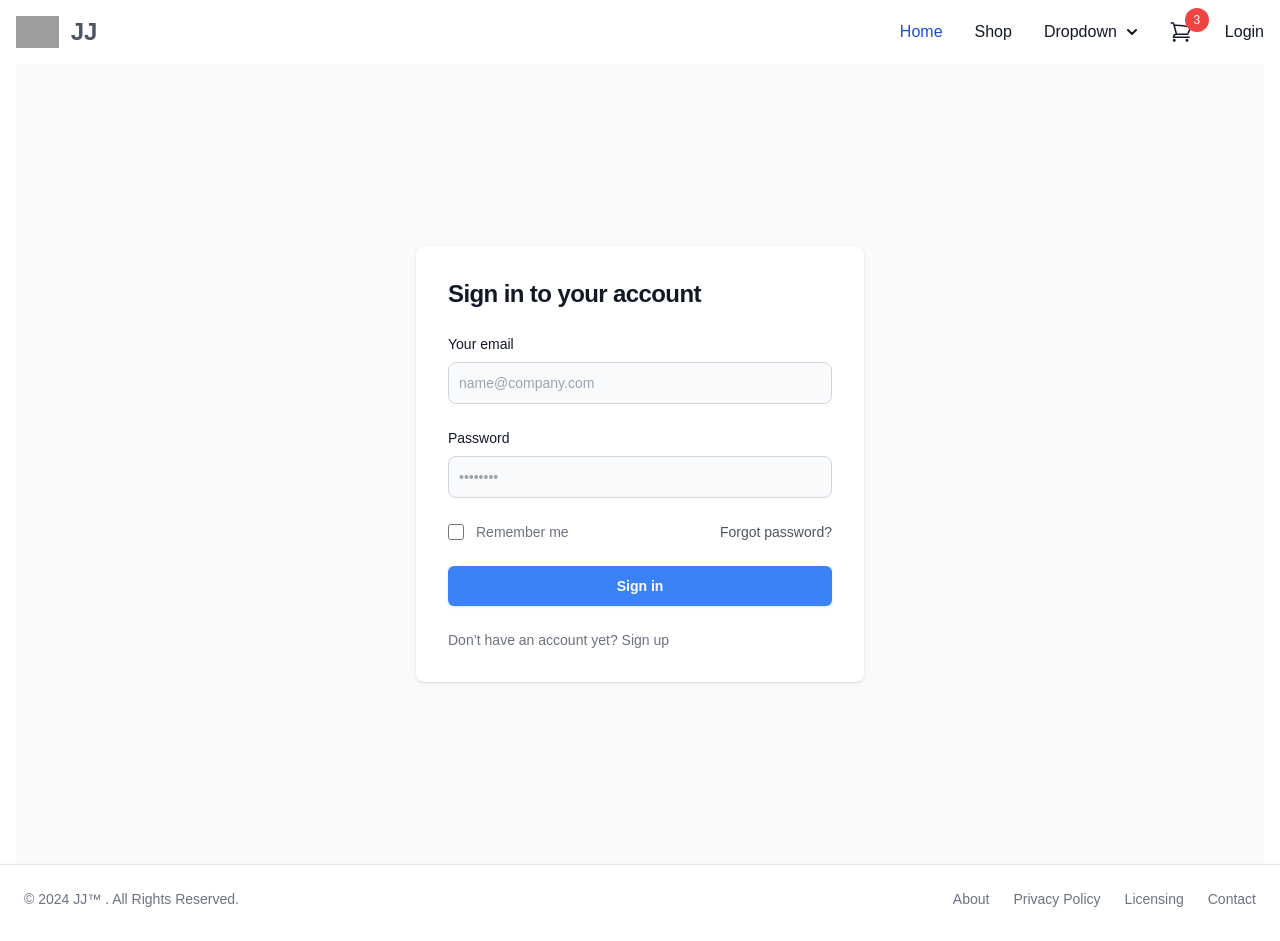
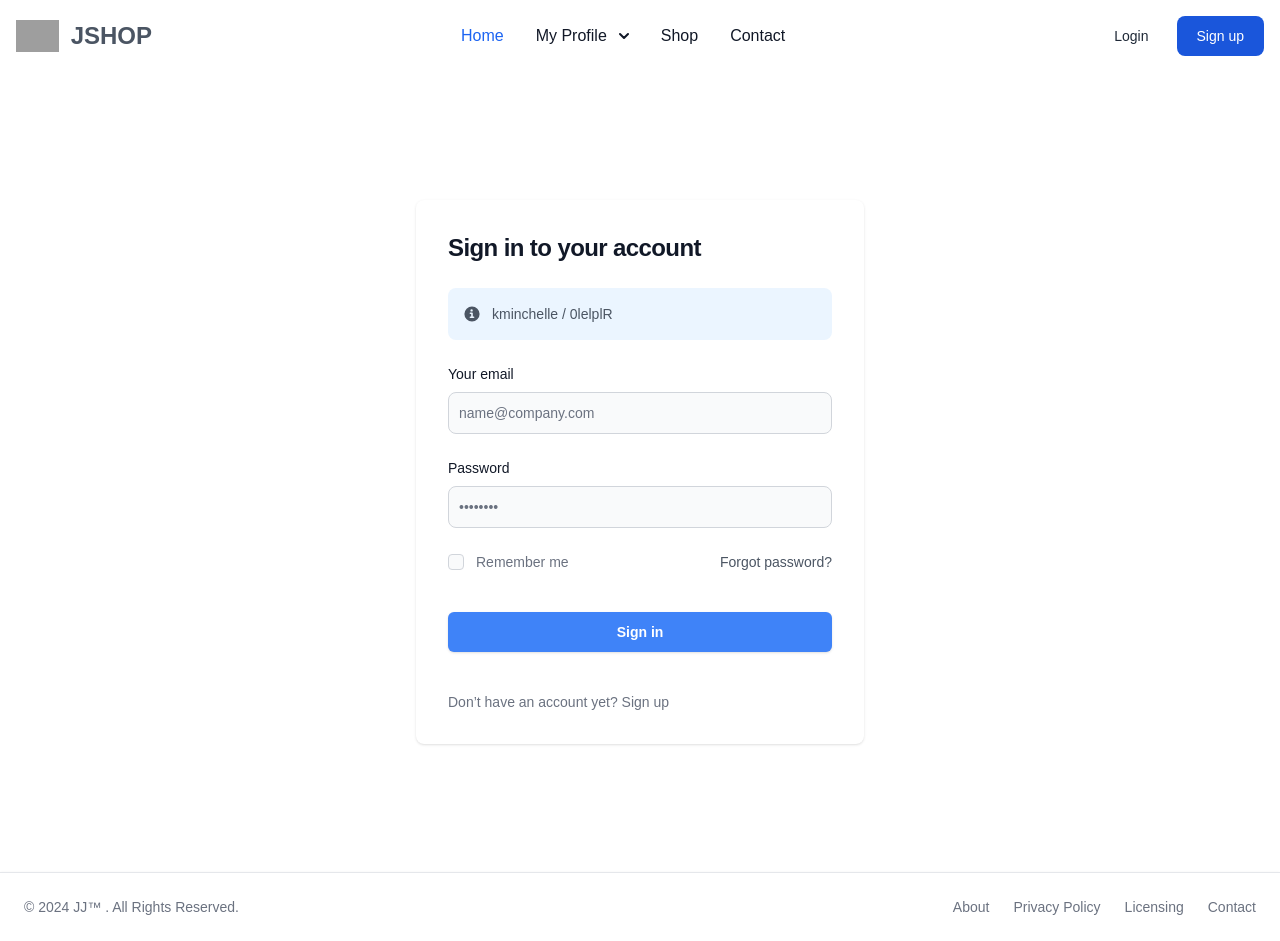
Before and after one commit to jimmymnt/payment-process-gateway-ui, a Next.js app: page /login in a window 1280 px wide. Built offline with nearby package versions, Linux system fonts and the light colour scheme; grey boxes are pictures that could not be loaded.

Commit message:
added product cat and some updated logic

```diff
--- a/package.json
+++ b/package.json
@@ -14,6 +14,8 @@
     "@stripe/react-stripe-js": "^2.4.0",
     "@stripe/stripe-js": "^2.3.0",
     "axios": "^1.6.5",
+    "flowbite": "^2.2.1",
+    "flowbite-react": "^0.7.2",
     "next": "14.1.0",
     "react": "^18",
     "react-dom": "^18",
--- a/src/components/Menu.jsx
+++ b/src/components/Menu.jsx
@@ -1,134 +1,127 @@
-import React from 'react';
+import React, {useState} from 'react';
 import Link from "next/link";
 import {useAuth} from "@/contexts/auth";
 
 const Menu = () => {
   const {isAuthenticated, logout} = useAuth();
+  const [dropdownMenu, setDropdownMenu] = useState(false);
 
   const logoutHandler = (event) => {
     event.preventDefault();
     logout();
   }
 
+  const openDropdownMenu = () => {
+    setDropdownMenu((oldValue) => !oldValue);
+  }
+
   return (
     <nav className="bg-white border-gray-200 dark:bg-gray-900">
-      <div className="max-w-screen-xl flex flex-wrap items-center justify-between mx-auto p-4">
-        <Link href={'/'} className={`flex items-center space-x-3 rtl:space-x-reverse`}>
+      <div className="flex flex-wrap items-center justify-between max-w-screen-xl mx-auto p-4">
+        <Link href="/" className="flex items-center space-x-3 rtl:space-x-reverse">
           <img src="https://flowbite.com/docs/images/logo.svg" className="h-8" alt="Flowbite Logo"/>
-          <span className="self-center text-2xl font-semibold whitespace-nowrap dark:text-white">JJ</span>
+          <span className="self-center text-2xl font-semibold whitespace-nowrap dark:text-white">JSHOP</span>
         </Link>
-        <button data-collapse-toggle="navbar-default" type="button"
-                className="inline-flex items-center p-2 w-10 h-10 justify-center text-sm text-gray-500 rounded-lg md:hidden hover:bg-gray-100 focus:outline-none focus:ring-2 focus:ring-gray-200 dark:text-gray-400 dark:hover:bg-gray-700 dark:focus:ring-gray-600"
-                aria-controls="navbar-default" aria-expanded="false">
-          <span className="sr-only">Open main menu</span>
-          <svg className="w-5 h-5" aria-hidden="true" xmlns="http://www.w3.org/2000/svg" fill="none"
-               viewBox="0 0 17 14">
-            <path stroke="currentColor" strokeLinecap="round" strokeLinejoin="round" strokeWidth="2"
-                  d="M1 1h15M1 7h15M1 13h15"/>
-          </svg>
-        </button>
-        <div className="hidden w-full md:block md:w-auto" id="navbar-default">
-          <ul
-            className="font-medium flex flex-col p-4 md:p-0 mt-4 border border-gray-100 rounded-lg bg-gray-50 md:flex-row md:space-x-8 rtl:space-x-reverse md:mt-0 md:border-0 md:bg-white dark:bg-gray-800 md:dark:bg-gray-900 dark:border-gray-700">
+        <div className="flex items-center md:order-2 space-x-1 md:space-x-2 rtl:space-x-reverse">
+          {
+            isAuthenticated ?
+              <>
+                <Link
+                  href={'#'}
+                  onClick={logoutHandler}
+                  className={`block py-2 px-3 text-gray-900 rounded hover:bg-gray-100 md:hover:bg-transparent md:border-0 md:hover:text-blue-700 md:p-0 dark:text-white md:dark:hover:text-blue-500 dark:hover:bg-gray-700 dark:hover:text-white md:dark:hover:bg-transparent`}
+                >
+                  Logout
+                </Link>
+              </>
+              :
+              <>
+                <Link href="/login"
+                      className="text-gray-800 dark:text-white hover:bg-gray-50 focus:ring-4 focus:ring-gray-300 font-medium rounded-lg text-sm px-4 py-2 md:px-5 md:py-2.5 dark:hover:bg-gray-700 focus:outline-none dark:focus:ring-gray-800">
+                  Login
+                </Link>
+                <Link href="#"
+                      className="text-white bg-blue-700 hover:bg-blue-800 focus:ring-4 focus:ring-blue-300 font-medium rounded-lg text-sm px-4 py-2 md:px-5 md:py-2.5 dark:bg-blue-600 dark:hover:bg-blue-700 focus:outline-none dark:focus:ring-blue-800">
+                  Sign up
+                </Link>
+              </>
+          }
+          <button
+            data-collapse-toggle="mega-menu"
+            type="button"
+            className="inline-flex items-center p-2 w-10 h-10 justify-center text-sm text-gray-500 rounded-lg md:hidden hover:bg-gray-100 focus:outline-none focus:ring-2 focus:ring-gray-200 dark:text-gray-400 dark:hover:bg-gray-700 dark:focus:ring-gray-600"
+            aria-controls="mega-menu" aria-expanded="false">
+            <span className="sr-only">Open main menu</span>
+            <svg
+              className="w-5 h-5"
+              aria-hidden="true"
+              xmlns="http://www.w3.org/2000/svg"
+              fill="none"
+              viewBox="0 0 17 14">
+              <path stroke="currentColor"
+                    strokeLinecap="round"
+                    strokeLinejoin="round"
+                    strokeWidth="2"
+                    d="M1 1h15M1 7h15M1 13h15"/>
+            </svg>
+          </button>
+        </div>
+        <div id="mega-menu" className="items-center justify-between hidden w-full md:flex md:w-auto md:order-1">
+          <ul className="flex flex-col mt-4 font-medium md:flex-row md:mt-0 md:space-x-8 rtl:space-x-reverse">
             <li>
-              <Link
-                href={'/'}
-                className={`block py-2 px-3 text-white bg-blue-700 rounded md:bg-transparent md:text-blue-700 md:p-0 dark:text-white md:dark:text-blue-500`}
-              >
+              <Link href={'/'}
+                    className="block py-2 px-3 text-blue-600 border-b border-gray-100 hover:bg-gray-50 md:hover:bg-transparent md:border-0 md:hover:text-blue-600 md:p-0 dark:text-blue-500 md:dark:hover:text-blue-500 dark:hover:bg-gray-700 dark:hover:text-blue-500 md:dark:hover:bg-transparent dark:border-gray-700"
+                    aria-current="page">
                 Home
               </Link>
             </li>
-
             <li>
-              <Link
-                href={'/products/page/1'}
-                className={`block py-2 px-3 text-gray-900 rounded hover:bg-gray-100 md:hover:bg-transparent md:border-0 md:hover:text-blue-700 md:p-0 dark:text-white md:dark:hover:text-blue-500 dark:hover:bg-gray-700 dark:hover:text-white md:dark:hover:bg-transparent`}
-              >
+              <button id="mega-menu-dropdown-button"
+                      onClick={openDropdownMenu}
+                      data-dropdown-toggle="mega-menu-dropdown"
+                      className="flex items-center justify-between w-full py-2 px-3 font-medium text-gray-900 border-b border-gray-100 md:w-auto hover:bg-gray-50 md:hover:bg-transparent md:border-0 md:hover:text-blue-600 md:p-0 dark:text-white md:dark:hover:text-blue-500 dark:hover:bg-gray-700 dark:hover:text-blue-500 md:dark:hover:bg-transparent dark:border-gray-700">
+                My Profile
+                <svg className="w-2.5 h-2.5 ms-3" aria-hidden="true" xmlns="http://www.w3.org/2000/svg"
+                             fill="none" viewBox="0 0 10 6">
+                <path stroke="currentColor" strokeLinecap="round" strokeLinejoin="round" strokeWidth="2"
+                      d="m1 1 4 4 4-4"/>
+              </svg>
+              </button>
+              <div id="mega-menu-dropdown"
+                   className={`absolute z-10 ${dropdownMenu ? '' : 'hidden'} w-auto grid-cols-2 text-sm bg-white border border-gray-100 rounded-lg shadow-md dark:border-gray-700 md:grid-cols-3 dark:bg-gray-700`}>
+                <div className="p-4">
+                  <ul className="space-y-4">
+                    <li>
+                      <Link href="#"
+                            className="text-gray-500 dark:text-gray-400 hover:text-blue-600 dark:hover:text-blue-500">
+                        My Account
+                      </Link>
+                    </li>
+                    <li>
+                      <Link href="#"
+                            className="text-gray-500 dark:text-gray-400 hover:text-blue-600 dark:hover:text-blue-500">
+                        Logout
+                      </Link>
+                    </li>
+                  </ul>
+                </div>
+              </div>
+            </li>
+            <li>
+              <Link href={'/products/page/1'}
+                    className="block py-2 px-3 text-gray-900 border-b border-gray-100 hover:bg-gray-50 md:hover:bg-transparent md:border-0 md:hover:text-blue-600 md:p-0 dark:text-white md:dark:hover:text-blue-500 dark:hover:bg-gray-700 dark:hover:text-blue-500 md:dark:hover:bg-transparent dark:border-gray-700">
                 Shop
               </Link>
             </li>
             <li>
-              <button
-                id="dropdownNavbarLink"
-                data-dropdown-toggle="dropdownNavbar"
-                className="flex items-center justify-between w-full py-2 px-3 text-gray-900 rounded hover:bg-gray-100 md:hover:bg-transparent md:border-0 md:hover:text-blue-700 md:p-0 md:w-auto dark:text-white md:dark:hover:text-blue-500 dark:focus:text-white dark:border-gray-700 dark:hover:bg-gray-700 md:dark:hover:bg-transparent"
-              >
-                Dropdown
-                <svg
-                  className="w-2.5 h-2.5 ms-2.5"
-                  aria-hidden="true"
-                  xmlns="http://www.w3.org/2000/svg"
-                  fill="none"
-                  viewBox="0 0 10 6"
-                >
-                  <path stroke="currentColor" strokeLinecap="round" strokeLinejoin="round" strokeWidth="2"
-                        d="m1 1 4 4 4-4"/>
-                </svg>
-              </button>
-              <div id="dropdownNavbar"
-                   className="z-10 hidden font-normal bg-white divide-y divide-gray-100 rounded-lg shadow w-44 dark:bg-gray-700 dark:divide-gray-600">
-                <ul className="py-2 text-sm text-gray-700 dark:text-gray-400" aria-labelledby="dropdownLargeButton">
-                  <li>
-                    <a href="#"
-                       className="block px-4 py-2 hover:bg-gray-100 dark:hover:bg-gray-600 dark:hover:text-white">Dashboard</a>
-                  </li>
-                  <li>
-                    <a href="#"
-                       className="block px-4 py-2 hover:bg-gray-100 dark:hover:bg-gray-600 dark:hover:text-white">Settings</a>
-                  </li>
-                  <li>
-                    <a href="#"
-                       className="block px-4 py-2 hover:bg-gray-100 dark:hover:bg-gray-600 dark:hover:text-white">Earnings</a>
-                  </li>
-                </ul>
-                <div className="py-1">
-                  <a href="#"
-                     className="block px-4 py-2 text-sm text-gray-700 hover:bg-gray-100 dark:hover:bg-gray-600 dark:text-gray-200 dark:hover:text-white">Sign
-                    out</a>
-                </div>
-              </div>
-            </li>
-            <li>
-              <Link
-                href={'/cart'}
-                className={`block py-2 px-3 text-gray-900 rounded hover:bg-gray-100 md:hover:bg-transparent md:border-0 md:hover:text-blue-700 md:p-0 dark:text-white md:dark:hover:text-blue-500 dark:hover:bg-gray-700 dark:hover:text-white md:dark:hover:bg-transparent`}
-              >
-                <div className="relative">
-                  <div className="t-0 absolute left-4 -top-3">
-                    <p
-                      className="flex h-2 w-2 items-center justify-center rounded-full bg-red-500 p-3 text-xs text-white">3</p>
-                  </div>
-                  <svg xmlns="http://www.w3.org/2000/svg" fill="none" viewBox="0 0 24 24" strokeWidth="1.5"
-                       stroke="currentColor" className="file h-6 w-6">
-                    <path strokeLinecap="round" strokeLinejoin="round"
-                          d="M2.25 3h1.386c.51 0 .955.343 1.087.835l.383 1.437M7.5 14.25a3 3 0 00-3 3h15.75m-12.75-3h11.218c1.121-2.3 2.1-4.684 2.924-7.138a60.114 60.114 0 00-16.536-1.84M7.5 14.25L5.106 5.272M6 20.25a.75.75 0 11-1.5 0 .75.75 0 011.5 0zm12.75 0a.75.75 0 11-1.5 0 .75.75 0 011.5 0z"/>
-                  </svg>
-                </div>
-              </Link>
-            </li>
-            <li>
-              {
-                isAuthenticated ?
-                  <Link
-                    href={'#'}
-                    onClick={logoutHandler}
-                    className={`block py-2 px-3 text-gray-900 rounded hover:bg-gray-100 md:hover:bg-transparent md:border-0 md:hover:text-blue-700 md:p-0 dark:text-white md:dark:hover:text-blue-500 dark:hover:bg-gray-700 dark:hover:text-white md:dark:hover:bg-transparent`}
-                  >
-                    Logout
-                  </Link>
-                  :
-                  <Link
-                    href={'/login'}
-                    className={`block py-2 px-3 text-gray-900 rounded hover:bg-gray-100 md:hover:bg-transparent md:border-0 md:hover:text-blue-700 md:p-0 dark:text-white md:dark:hover:text-blue-500 dark:hover:bg-gray-700 dark:hover:text-white md:dark:hover:bg-transparent`}
-                  >
-                    Login
-                  </Link>
-              }
+              <Link href="#"
+                    className="block py-2 px-3 text-gray-900 border-b border-gray-100 hover:bg-gray-50 md:hover:bg-transparent md:border-0 md:hover:text-blue-600 md:p-0 dark:text-white md:dark:hover:text-blue-500 dark:hover:bg-gray-700 dark:hover:text-blue-500 md:dark:hover:bg-transparent dark:border-gray-700">Contact</Link>
             </li>
           </ul>
         </div>
       </div>
     </nav>
+
   );
 };
 
--- a/src/pages/_app.jsx
+++ b/src/pages/_app.jsx
@@ -4,7 +4,7 @@ import Menu from '@/components/Menu';
 import Footer from "@/components/Footer";
 import Head from "next/head";
 import {AuthProvider, ProtectRoute} from "@/contexts/auth";
-
+import { ThemeModeScript } from 'flowbite-react';
 const inter = Inter({subsets: ['latin']});
 
 function Application({Component, pageProps}) {
@@ -13,6 +13,7 @@ function Application({Component, pageProps}) {
       <Head>
         <title>JJ Shop</title>
         <meta name="viewport" content="initial-scale=1.0, width=device-width"/>
+        <ThemeModeScript/>
       </Head>
       <div className={`h-screen ${inter.className}`}>
         <AuthProvider>
--- a/src/pages/login.jsx
+++ b/src/pages/login.jsx
@@ -1,8 +1,9 @@
 import {useState} from "react";
 import {useAuth} from "@/contexts/auth";
+import Loading from "@/components/Loading";
 
 export default function Login() {
-  const {login, errors} = useAuth();
+  const {login, errors, loading} = useAuth();
   const [email, setEmail] = useState(null);
   const [password, setPassword] = useState(null);
   const handleLogin = async (event) => {
@@ -12,17 +13,12 @@ export default function Login() {
       return;
     }
 
-    try {
-      login(email, password);
-    } catch (error) {
-      console.log(`ERR:`, error);
-      // setError(error.response.data.message);
-    }
+    login(email, password);
   }
 
   return (
     <div className="">
-      <section className="bg-gray-50">
+      <section>
         <div className="flex flex-col items-center justify-center px-6 py-8 mx-auto md:h-screen lg:py-0">
           <div
             className="w-full bg-white rounded-lg shadow md:mt-0 sm:max-w-md xl:p-0:border-gray-700">
@@ -48,6 +44,21 @@ export default function Login() {
                     </div>
                   </div>
                 }
+
+                <div
+                  className="mb-6 flex items-center p-4 text-sm rounded-lg bg-blue-50"
+                  role="alert">
+                  <svg className="flex-shrink-0 inline w-4 h-4 me-3" aria-hidden="true"
+                       xmlns="http://www.w3.org/2000/svg"
+                       fill="currentColor" viewBox="0 0 20 20">
+                    <path
+                      d="M10 .5a9.5 9.5 0 1 0 9.5 9.5A9.51 9.51 0 0 0 10 .5ZM9.5 4a1.5 1.5 0 1 1 0 3 1.5 1.5 0 0 1 0-3ZM12 15H8a1 1 0 0 1 0-2h1v-3H8a1 1 0 0 1 0-2h2a1 1 0 0 1 1 1v4h1a1 1 0 0 1 0 2Z"/>
+                  </svg>
+                  <span className="sr-only">Hint</span>
+                  <div>
+                    kminchelle / 0lelplR
+                  </div>
+                </div>
                 <div>
                   <label htmlFor="email" className="block mb-2 text-sm font-medium text-gray-900">Your
                     email</label>
@@ -55,7 +66,6 @@ export default function Login() {
                          onChange={(event) => setEmail(event.target.value)}
                          name="email"
                          id="email"
-                         // value={'kminchelle'}
                          className="bg-gray-50 border border-gray-300 text-gray-900 sm:text-sm rounded-lg focus:ring-primary-600 focus:border-primary-600 block w-full p-2.5"
                          placeholder="name@company.com" required=""/>
                 </div>
@@ -65,7 +75,6 @@ export default function Login() {
                   <input type="password"
                          name="password"
                          id="password"
-                         // value={'0lelplR'}
                          onChange={(event) => setPassword(event.target.value)}
                          placeholder="••••••••"
                          className="bg-gray-50 border border-gray-300 text-gray-900 sm:text-sm rounded-lg focus:ring-primary-600 focus:border-primary-600 block w-full p-2.5"
@@ -85,10 +94,12 @@ export default function Login() {
                   <a href="#" className="text-sm font-medium text-primary-600 hover:underline">Forgot
                     password?</a>
                 </div>
-                <button type="submit"
-                        className="my-4 w-full ml-auto px-4 py-2 text-sm font-semibold leading-6 text-white transition duration-150 ease-in-out bg-blue-500 rounded-md shadow hover:bg-blue-40">
-                  Sign in
-                </button>
+                <Loading loading={loading}>
+                  <button type="submit"
+                          className="my-4 w-full ml-auto px-4 py-2 text-sm font-semibold leading-6 text-white transition duration-150 ease-in-out bg-blue-500 rounded-md shadow hover:bg-blue-40">
+                    Sign in
+                  </button>
+                </Loading>
                 <p className="text-sm font-light text-gray-500">
                   Don’t have an account yet?
                   <a href="#"
--- a/src/pages/products/page/[page].jsx
+++ b/src/pages/products/page/[page].jsx
@@ -1,10 +1,11 @@
 import React, {useEffect, useState} from 'react';
 import {useRouter} from "next/router";
 import Pagination from "@/components/Pagination";
-import SearchProducts from "@/components/SearchProducts";
+import SearchProducts from "@/components/Product/SearchProducts";
 import Link from "next/link";
 import Loading from "@/components/Loading";
 import api from "@/utils/Api";
+import {Dropdown} from "flowbite-react";
 
 const Page = () => {
   const [loading, setLoading] = useState(false);
--- a/tailwind.config.js
+++ b/tailwind.config.js
@@ -4,6 +4,8 @@ module.exports = {
     "./src/pages/**/*.{js,ts,jsx,tsx,mdx}",
     "./src/components/**/*.{js,ts,jsx,tsx,mdx}",
     "./src/app/**/*.{js,ts,jsx,tsx,mdx}",
+    "./node_modules/flowbite/**/*.js",
+    "./node_modules/flowbite-react/lib/esm/**/*.js",
   ],
   theme: {
     extend: {
@@ -14,5 +16,8 @@ module.exports = {
       },
     },
   },
-  plugins: [],
+  plugins: [
+    require("flowbite/plugin"),
+  ],
+  darkMode: 'class',
 };
```
Also changed, not shown: src/components/Product/ProductCategory.jsx (added, +17 -0 lines), src/contexts/auth.jsx (+6 -1 lines), src/pages/products/[id].jsx (+6 -8 lines), src/components/Product/ProductCarouselThumbs.jsx (renamed from src/components/ProductCarouselThumbs.jsx), src/components/Product/ProductImage.jsx (renamed from src/components/ProductImage.jsx), src/components/Product/SearchProducts.jsx (renamed from src/components/SearchProducts.jsx), 1 other file (tests, documents, lock files or other folders).
